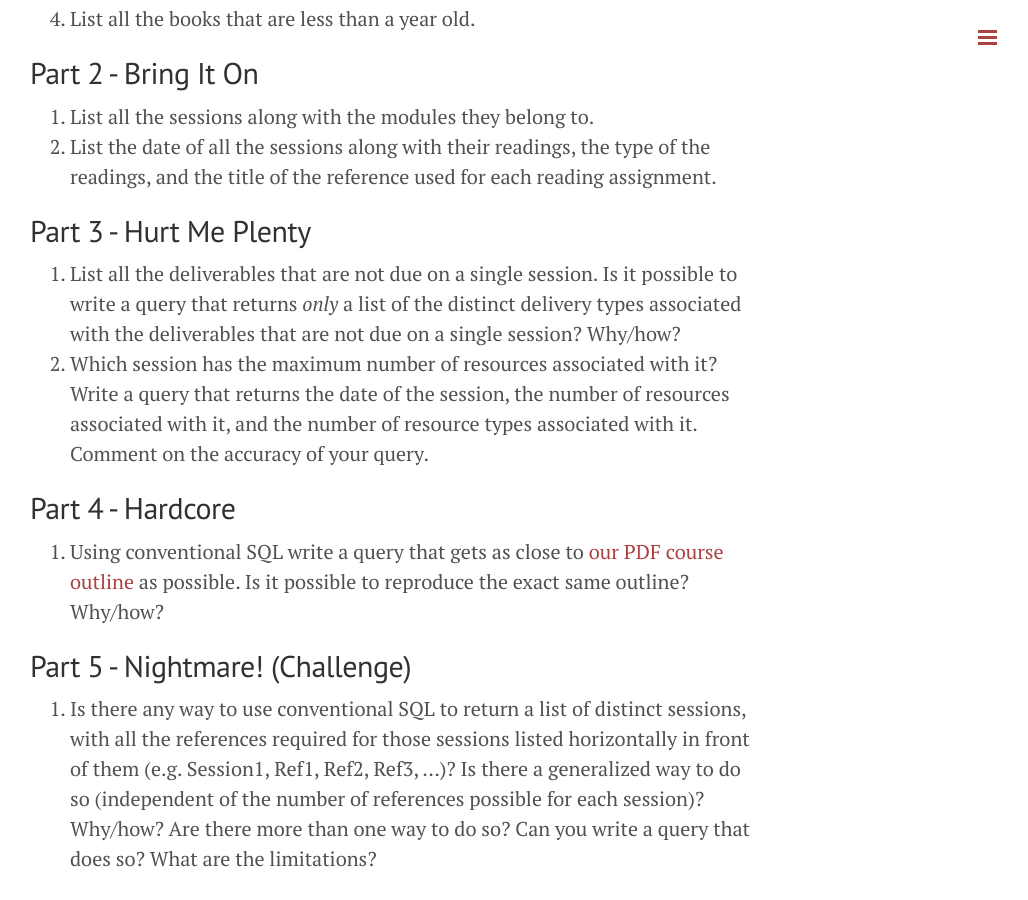
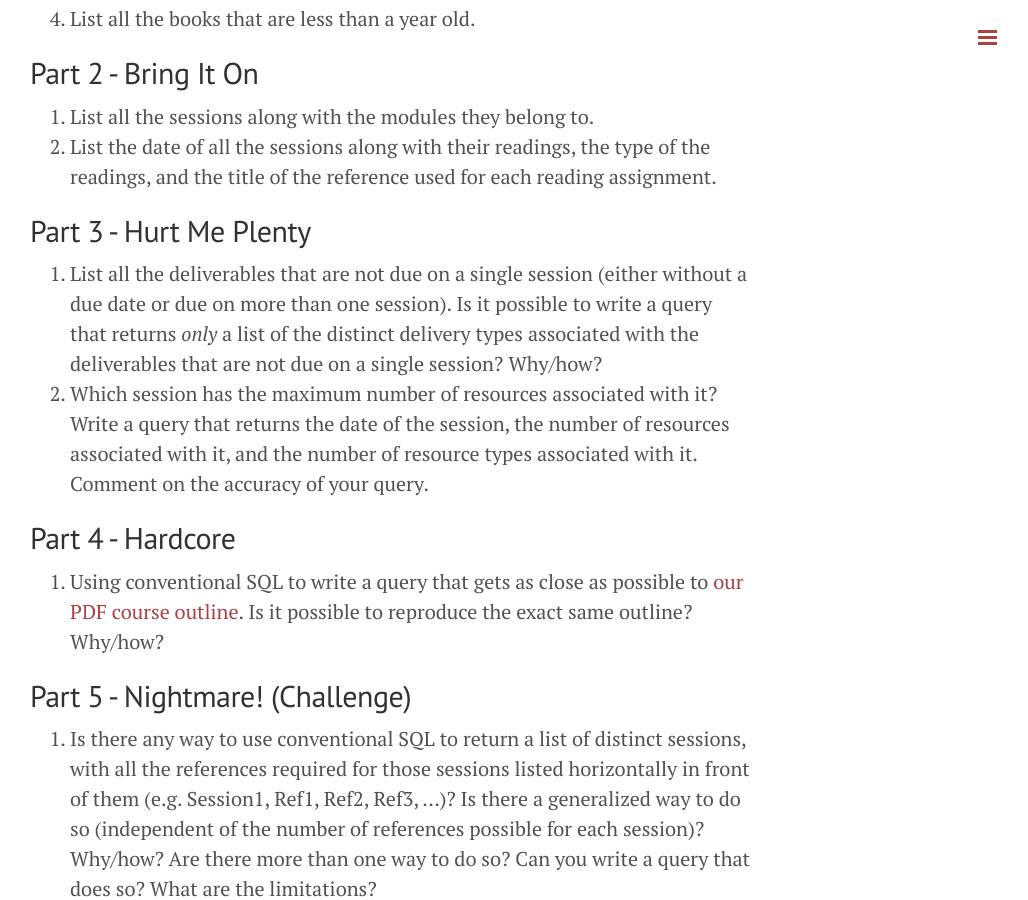
Before and after one commit to retrography/data-management, a Jekyll site: the page built from exercises/exercise_02.markdown, in a window 1280 px wide and 900 px high, scrolled down 2558 px. Shown: the whole window, without its empty margins (250-1278 px from the left). Built offline with Jekyll 4.4.1, drawn with Linux system fonts in a browser that asks for light colours; Markdown is read by kramdown in place of the engine named in the settings.

Commit message:
ex2 clarification

```diff
--- a/exercises/exercise_02.markdown
+++ b/exercises/exercise_02.markdown
@@ -61,12 +61,12 @@ Default Schema | class
 
 ## Part 3 - Hurt Me Plenty
 
-7. List all the deliverables that are not due on a single session. Is it possible to write a query that returns _only_ a list of the distinct delivery types associated with the deliverables that are not due on a single session? Why/how?
+7. List all the deliverables that are not due on a single session (either without a due date or due on more than one session). Is it possible to write a query that returns _only_ a list of the distinct delivery types associated with the deliverables that are not due on a single session? Why/how?
 9. Which session has the maximum number of resources associated with it? Write a query that returns the date of the session, the number of resources associated with it, and the number of resource types associated with it. Comment on the accuracy of your query.
 
 ## Part 4 - Hardcore
 
-10. Using conventional SQL write a query that gets as close to [our PDF course outline]({{ site.baseurl }}/public/misc/insy437638.pdf) as possible. Is it possible to reproduce the exact same outline? Why/how?
+10. Using conventional SQL to write a query that gets as close as possible to [our PDF course outline]({{ site.baseurl }}/public/misc/insy437638.pdf). Is it possible to reproduce the exact same outline? Why/how?
 
 ## Part 5 - Nightmare! (Challenge)
 
```
